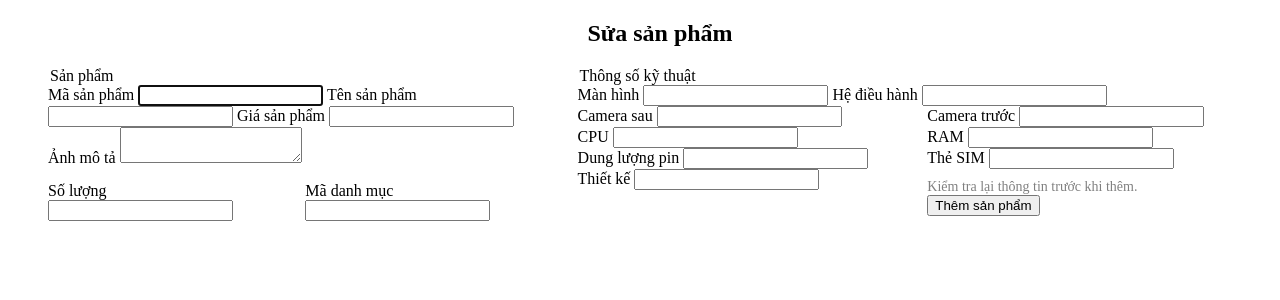
After one commit to dtung05/WebPhone, a PHP site: page /app/staff/views/staff/updateProduct.php in a window 1280 px wide. The commit adds this page. Shown: the top 300 px of the page. Run offline with PHP 8.4, Linux system fonts and the light colour scheme; the template is opened without the code that fills it, so the values that code supplies are empty; some libraries are stand-ins or nearby versions.

Commit message:
Thêm chức năng view update

```diff
--- /dev/null
+++ b/app/staff/controllers/Order.php
@@ -0,0 +1,4 @@
+<?php
+    class Order extends Controller{
+
+    }
--- a/app/staff/views/staff/ProductDetail.php
+++ b/app/staff/views/staff/ProductDetail.php
@@ -36,7 +36,7 @@
         <input type="hidden" name="masp" value="<?= $product['masp'];?>">
         <br><br>
        <div class="sp-action">
-    <a class="btn-update" href="<?= _WEB_ROOT ?>/Product/UpdateProduct/<?= $item['masp'] ?>">
+    <a class="btn-update" href="<?=_WEB_ROOT?>/Product/ViewUpdateProduct/<?=$product['masp'];?>">
         <svg viewBox="0 0 24 24" fill="none" stroke="currentColor" stroke-width="2.5">
             <path d="M11 4H4a2 2 0 0 0-2 2v14a2 2 0 0 0 2 2h14a2 2 0 0 0 2-2v-7"/>
             <path d="M18.5 2.5a2.121 2.121 0 0 1 3 3L12 15l-4 1 1-4 9.5-9.5z"/>
@@ -44,7 +44,7 @@
         Update
     </a>
     <a class="btn-delete"
-       href="<?= _WEB_ROOT ?>/Product/DeleteProduct/<?= $item['masp'] ?>"
+       href="<?= _WEB_ROOT ?>/Product/DeleteProduct/<?= $product['masp'] ?>"
        onclick="return confirm('Bạn có chắc muốn xóa sản phẩm này không?')">
         <svg viewBox="0 0 24 24" fill="none" stroke="currentColor" stroke-width="2.5">
             <polyline points="3 6 5 6 21 6"/>
--- a/app/staff/views/staff/manageProduct.php
+++ b/app/staff/views/staff/manageProduct.php
@@ -18,7 +18,7 @@
             <p class="sp-name"><?= $item['tensp']; ?></p>
             <p class="sp-price"><?= number_format($item['gia'],0,',','.'); ?> ₫</p>
             <div>
-                <a href="<?= _WEB_ROOT; ?>/Product/UpdateProduct/<?= $item['masp']?>">Sửa</a>
+                <a href="<?= _WEB_ROOT; ?>/Product/ViewUpdateProduct/<?= $item['masp']?>">Sửa</a>
                 <a href="<?= _WEB_ROOT; ?>/Product/DeleteProduct/<?= $item['masp']?>"
                    onclick="return confirm('Bạn có chắc muốn xóa sản phẩm này không?')">Xóa</a>
             </div>
--- /dev/null
+++ b/app/staff/views/staff/updateProduct.php
@@ -0,0 +1,90 @@
+
+
+<!DOCTYPE html>
+<html lang="vi">
+<head>
+<meta charset="UTF-8">
+<title>Sửa sản phẩm</title>
+</head>
+<body>
+<div style="flex:1;margin-left:40px" class="dangky">
+        <h2 style="text-align:center">Sửa sản phẩm</h2>
+            <form action="<?= _WEB_ROOT ?>/Product/UpdateProduct" method="post" style="display:flex;gap:40px">
+            <!-- Thông tin sản phẩm -->
+            <div style="width:40%">
+                <legend >Sản phẩm</legend>
+                <label for="masp">Mã sản phẩm</label>
+                <input type="text" name="masp" autofocus="masp" required value="<?= $product['masp']; ?>"/>
+
+                <label for="tensp">Tên sản phẩm</label>
+                <input type="text" name="tensp" id="tensp" required value="<?= $product['tensp']; ?>" />
+
+                <label for="gia">Giá sản phẩm</label>
+                <input type="text" name="gia" id="gia" required value="<?= $product['gia']; ?>" />
+
+                <label for="mota">Ảnh mô tả</label>
+                <textarea name="mota" id="mota" required><?= $product['mota'] ?></textarea>
+                <div style = "display:flex; gap:25px;margin-top:15px">
+                    <div style="flex:1">
+                        <label for="soluong">Số lượng</label>
+                        <input type="number" name="soluong" id="soluong" required value="<?= $product['soluong']; ?>"  />
+                    </div>
+                    <div style="flex:1">
+                        <label for="danhmuc_id">Mã danh mục</label>
+                        <input type="text" name="danhmuc_id" id="danhmuc_id" required value="<?= $product['danhmuc_id']; ?>" />
+                    </div>
+                </div>
+            </div>
+            <!-- Thông số sản phẩm -->
+            <div style="flex:1;margin-right:20px">
+                <legend>Thông số kỹ thuật</legend>
+                <label for="manhinh">Màn hình</label>
+                <input type="text" name="manhinh" id="manhinh" value="<?= $detailproduct['manhinh']; ?>" >
+                <label for="hedieuhanh">Hệ điều hành</label>
+                <input type="text" name="hedieuhanh" id="hedieuhanh" value="<?= $detailproduct['hedieuhanh']; ?>" >
+                <div style="display: flex;gap:25px">
+                    <div style="flex:1">
+                        <label for="camarasau">Camera sau</label>
+                        <input type="text" name="camarasau" id="camarasau" value="<?= $detailproduct['camarasau']; ?>">
+                    </div>
+                    <div style="flex: 1;">
+                        <label for="camaratruoc">Camera trước</label>
+                        <input type="text" name="camaratruoc" id="camaratruoc" value="<?= $detailproduct['camaratruoc']; ?>">
+                    </div>
+                </div>
+                <div style="display: flex;gap:25px">
+                    <div style="flex:1">
+                         <label for="cpu">CPU</label>
+                        <input type="text" name="cpu" id="cpu" value="<?= $detailproduct['cpu']; ?>">
+                    </div>
+                    <div style="flex: 1;">
+                        <label for="ram">RAM</label>
+                        <input type="text" name="ram" id="ram" value="<?= $detailproduct['ram']; ?>">
+                    </div>
+                </div>
+                <div style="display: flex;gap:25px">
+                    <div style="flex:1">
+                         <label for="dungluongpin">Dung lượng pin</label>
+                        <input type="text" name="dungluongpin" id="dungluongpin" value="<?= $detailproduct['dungluongpin']; ?>">
+                    </div>
+                    <div style="flex: 1;">
+                       <label for="thesim">Thẻ SIM</label>
+                        <input type="text" name="thesim" id="thesim" value="<?= $detailproduct['thesim']; ?>">
+                    </div>
+                </div>
+                <div style="display: flex;gap:25px">
+                    <div style="flex:1">
+                          <label for="thietke">Thiết kế</label>
+                            <input type="text" name="thietke" id="thietke" value="<?= $detailproduct['thietke']; ?>">
+                    </div>
+                    <div style="flex: 1;">
+                       <p style="margin:10px 0 0 0; font-size:14px; color:gray;">
+                        Kiểm tra lại thông tin trước khi thêm.</p>
+                        <button name="themsp"style = "margin-top:0px">Thêm sản phẩm</button>
+                    </div>
+                </div>
+            </div>
+        </form>
+</div>
+</body>
+</html>
```
Also changed, not shown: app/dao/ProductDetailDAO.php (+10 -0 lines), app/staff/controllers/Product.php (+9 -1 lines), app/staff/views/layouts/LayoutStaff.php (+5 -11 lines), app/staff/views/staff/manageOrder.php (renamed from app/staff/views/donhang.php, +4 -24 lines), app/staff/views/updatesp.php (+18 -52 lines).
